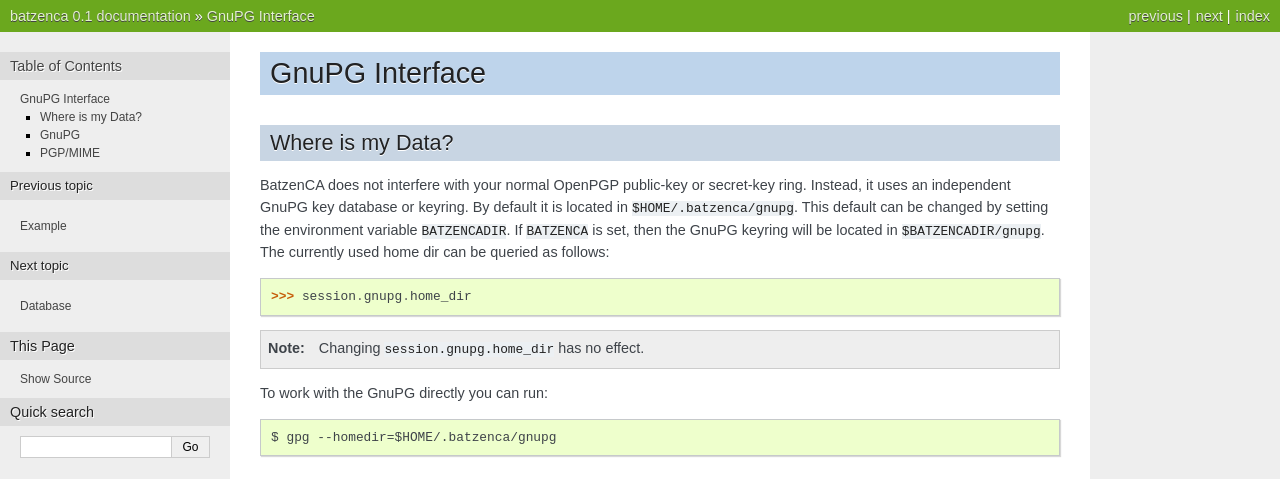
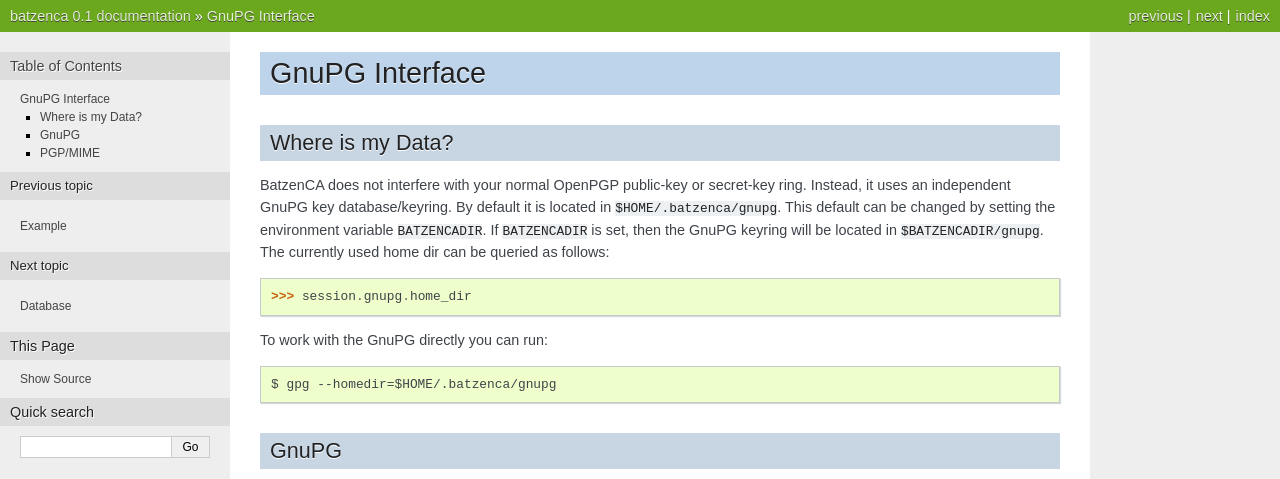
Before and after one commit to malb/batzenca, a Sphinx documentation site: the page built from docs/gnupg.rst, in a window 1280 px wide, cut to the strip 0-479 px from the top of the page. Built offline with Sphinx 7.4.7, drawn with Linux system fonts in a browser that asks for light colours.

Commit message:
documentation

```diff
--- a/docs/gnupg.rst
+++ b/docs/gnupg.rst
@@ -4,17 +4,14 @@
 Where is my Data?
 -----------------
 
-BatzenCA does not interfere with your normal OpenPGP public-key or secret-key ring. Instead, it uses
-an independent GnuPG key database or keyring. By default it is located in
-``$HOME/.batzenca/gnupg``. This default can be changed by setting the environment variable
-``BATZENCADIR``. If ``BATZENCA`` is set, then the GnuPG keyring will be located in
-``$BATZENCADIR/gnupg``. The currently used home dir can be queried as follows::
+BatzenCA does not interfere with your normal OpenPGP public-key or secret-key
+ring. Instead, it uses an independent GnuPG key database/keyring. By default it
+is located in ``$HOME/.batzenca/gnupg``. This default can be changed by setting
+the environment variable ``BATZENCADIR``. If ``BATZENCADIR`` is set, then the
+GnuPG keyring will be located in ``$BATZENCADIR/gnupg``. The currently used home
+dir can be queried as follows::
 
     >>> session.gnupg.home_dir
-
-.. note::
-
-    Changing ``session.gnupg.home_dir`` has no effect.
 
 To work with the GnuPG directly you can run::
 
--- a/docs/index.rst
+++ b/docs/index.rst
@@ -8,7 +8,7 @@
 Overview
 ========
 
-.. include:: ../README.txt
+.. include:: ../README
 
 Table of Contents
 =================
```
Also changed, not shown: 3 other files.
